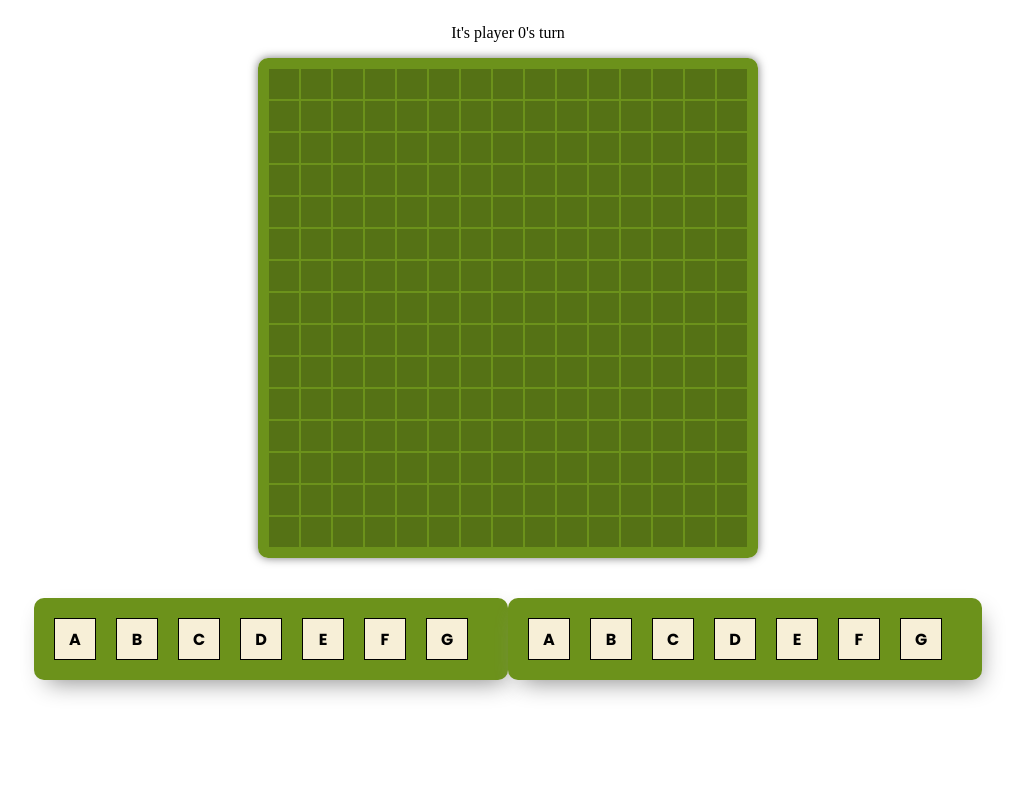
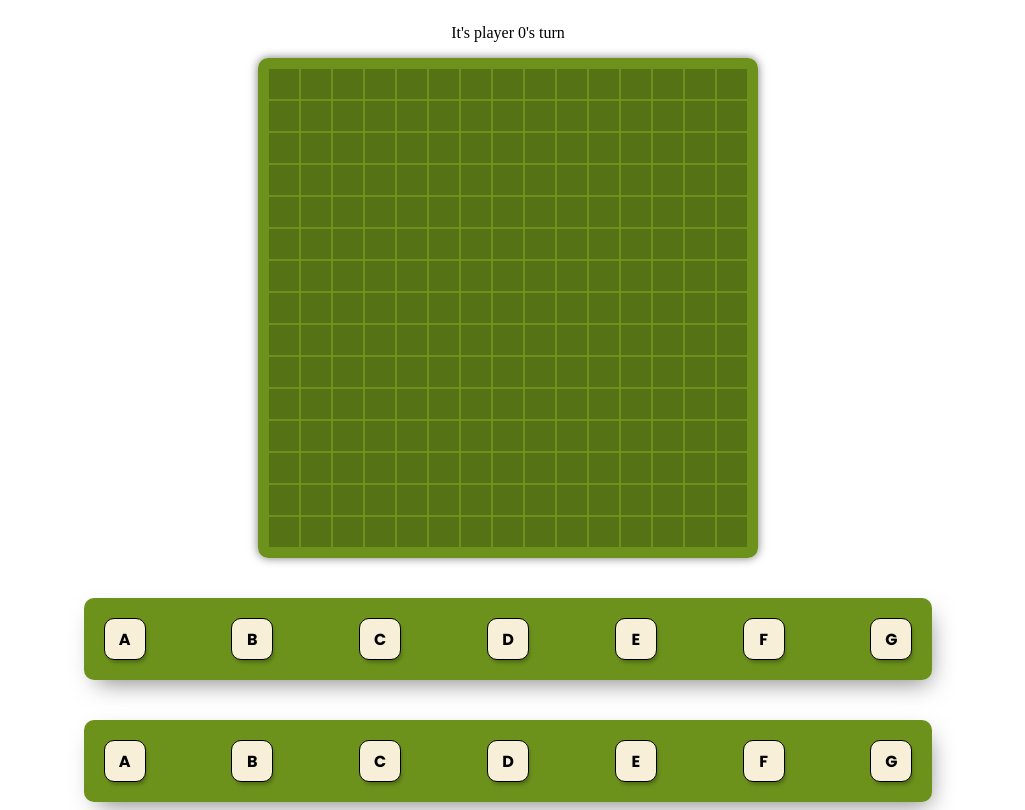
Before and after one commit to drewrodrigues/scrabble, a React (Create React App) app: page / in a window 1280 px wide. Shown: the whole page, without its empty margins (132-1157 px from the left). Built offline with nearby package versions, Linux system fonts and the light colour scheme.

Commit message:
initial commit

```diff
--- a/src/components/rack.scss
+++ b/src/components/rack.scss
@@ -4,15 +4,16 @@
   display: flex;
   background-color: #6c921b;
   padding: 20px;
-  -webkit-box-shadow: 5px 10px 25px -8px rgba(138,138,138,1);
--moz-box-shadow: 5px 10px 25px -8px rgba(138,138,138,1);
-box-shadow: 5px 10px 25px -8px rgba(138,138,138,1);
+  -webkit-box-shadow: 5px 10px 25px -8px rgba(0,0,0,0.5);
+-moz-box-shadow: 5px 10px 25px -8px rgba(0,0,0,0.5);
+box-shadow: 5px 10px 25px -8px rgba(0,0,0,0.5);
 border-radius: 10px;
+width: 80%;
+    justify-content: space-between;
 }
 
 .playerTile {
   border: 1px solid black;
-  margin-right: 20px;
   height: 40px;
   width: 40px;
   background-color: #F7EFD7;
@@ -21,6 +22,10 @@ border-radius: 10px;
   justify-content: center;
   align-items: center;
   font-family: 'Poppins', sans-serif;
+  -webkit-box-shadow: 2px 4px 4px -2px rgba(0,0,0,0.33);
+-moz-box-shadow: 2px 4px 4px -2px rgba(0,0,0,0.33);
+box-shadow: 2px 4px 4px -2px rgba(0,0,0,0.33);
+border-radius: 10px;
 }
 
 .playerTile:hover {
```
